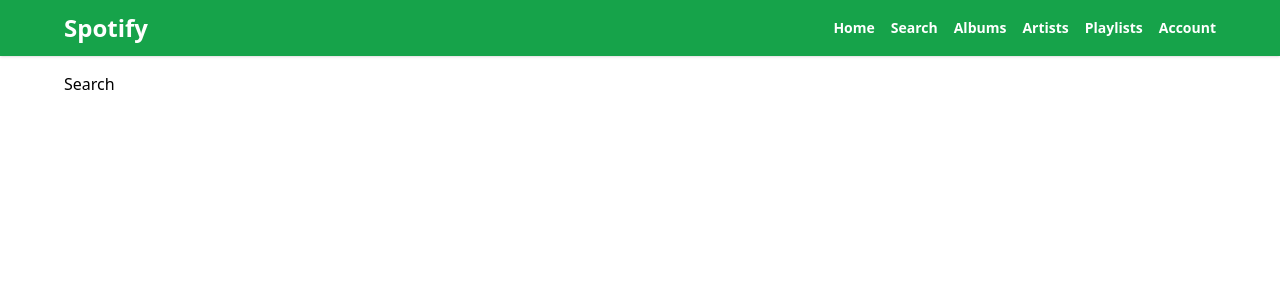
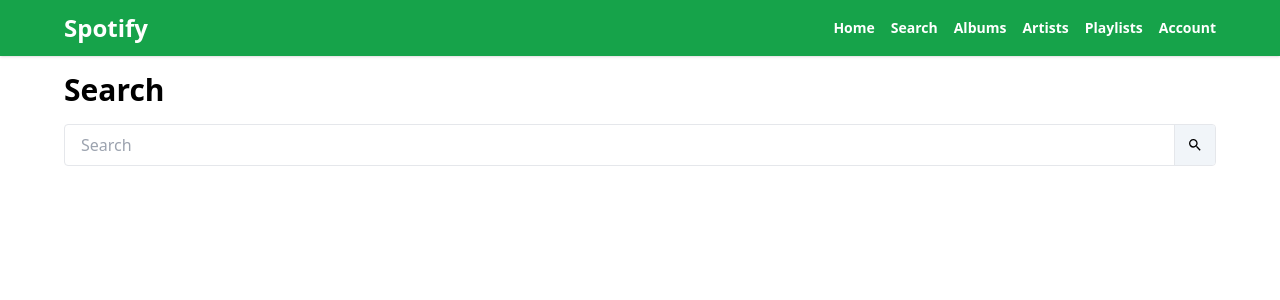
Before and after one commit to elmojohnson/spotify-clone-lite, a React (Vite) app: page /search in a window 1280 px wide. Shown: the top 300 px of the page. Built offline with nearby package versions, Linux system fonts and the light colour scheme; no server answers; sample sign-in values are in the browser's storage.

Commit message:
Added search bar functionality

```diff
--- /dev/null
+++ b/src/components/utils/SearchBar.tsx
@@ -0,0 +1,37 @@
+import { FC } from "react";
+import { Search } from "../../../types";
+
+import { MdSearch } from "react-icons/md";
+import { CgSpinner } from "react-icons/cg";
+
+const SearchBar: FC<Search> = ({
+  placeholder,
+  value,
+  onChange,
+  onSubmit,
+  isLoading,
+}) => {
+  return (
+    <div className={`bg-white border rounded overflow-hidden flex items-center space-x-4 ${isLoading && "animate-pulse"}`}>
+      <input
+        type="text"
+        placeholder={placeholder}
+        value={value}
+        onChange={onChange}
+        disabled={isLoading}
+        className="outline-none bg-transparent w-full px-4 disabled:cursor-not-allowed"
+      />
+      <button
+        onClick={onSubmit}
+        disabled={isLoading}
+        className="p-3 flex items-center space-x-1 border-l bg-slate-100 hover:bg-slate-200 font-semibold disabled:cursor-not-allowed"
+      >
+        {
+          isLoading ? <CgSpinner className="animate-spin" /> : <MdSearch />
+        }
+      </button>
+    </div>
+  );
+};
+
+export default SearchBar;
--- /dev/null
+++ b/src/hooks/useSearch.ts
@@ -0,0 +1,30 @@
+import { useState } from 'react'
+import spotify from '../lib/spotify';
+
+const useSearch = () => {
+  const [value, setValue] = useState<string>("");
+  const [isLoading, setLoading] = useState<boolean>(false);
+
+  const onChange = (e: any) => {
+    setValue(e.target.value);
+  }
+
+  const onSubmit = async () => {
+    if(value) {
+      try {
+        setLoading(true);
+
+        const result = await spotify.get(`/search?q=${value}&type=album,track,playlist,artist`);
+        console.log(result.data)
+      } catch (error) {
+        console.error(error);
+      } finally {
+        setLoading(false);
+      }
+    }
+  }
+
+  return {value, isLoading, onChange, onSubmit}
+}
+
+export default useSearch
--- a/src/pages/Search.tsx
+++ b/src/pages/Search.tsx
@@ -1,9 +1,20 @@
-import React from 'react'
+import SearchBar from "../components/utils/SearchBar";
+import useSearch from "../hooks/useSearch";
 
 const Search = () => {
+  const { value, isLoading, onChange, onSubmit } = useSearch();
   return (
-    <div>Search</div>
-  )
-}
+    <div>
+      <h1 className="title">Search</h1>
+      <SearchBar
+        value={value}
+        placeholder="Search"
+        isLoading={isLoading}
+        onChange={onChange}
+        onSubmit={onSubmit}
+      />
+    </div>
+  );
+};
 
-export default Search
+export default Search;
```
Also changed, not shown: types.ts (+8 -0 lines).
